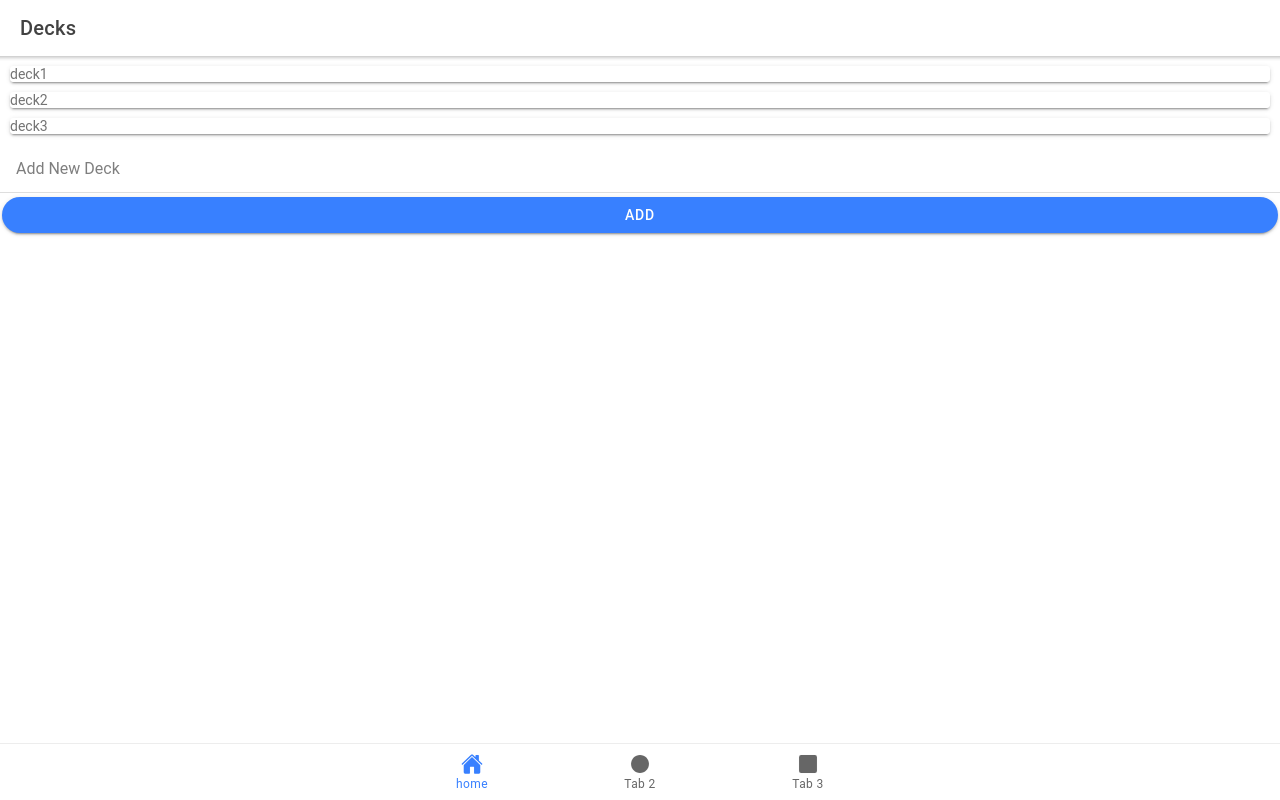
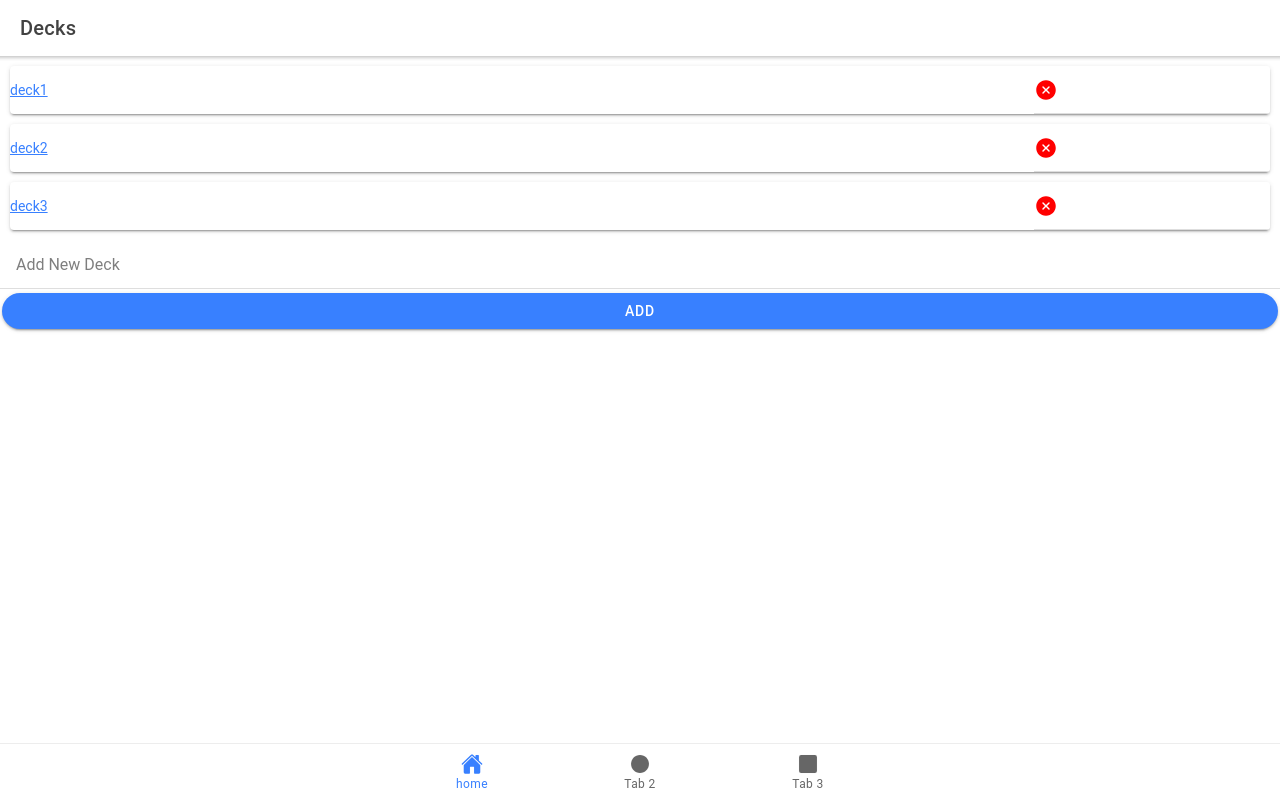
Before and after one commit to Mahyar-sh/speech-card, a React (Create React App) app: page /home in a window 1280 px wide. Built offline with nearby package versions, Linux system fonts and the light colour scheme.

Commit message:
add DeleteWords.tsx to remove words from decks

```diff
--- a/src/App.tsx
+++ b/src/App.tsx
@@ -10,7 +10,7 @@ import {
   setupIonicReact
 } from '@ionic/react';
 import { IonReactRouter } from '@ionic/react-router';
-import { ellipse, home, square,  } from 'ionicons/icons';
+import { card, ellipse, home, push, square,  } from 'ionicons/icons';
 
 
 /* Core CSS required for Ionic components to work properly */
@@ -43,10 +43,12 @@ import Tab2 from './pages/Tab2';
 import Tab3 from './pages/Tab3';
 import Decks from './components/Decks'
 import { useState } from 'react';
+import { Card } from './models/card';
 
 setupIonicReact();
 const App: React.FC = () => {
   const [data,setData]= useState<Deck[]>(firstWords);
+  // const [helpRender,setHelpRender] = useState<boolean>(true);
 
   const addNewDeck = (info:any):void =>{
 
@@ -54,7 +56,32 @@ const App: React.FC = () => {
     const allDeck:Deck[]= data;
     allDeck.push(newDeck);
     setData(allDeck);
-      console.log(info);
+    // setHelpRender(!helpRender);
+      // console.log(info);
+  };
+  const onDeleteDeck=(indexNumber:number)=>{
+    if(window.confirm('Do you want to delete deck?')){
+      const allDeck:Deck[]=data;
+      allDeck.splice(indexNumber,1);
+      setData(allDeck);
+      // setHelpRender(!helpRender);
+
+
+    }
+  }
+  const onDeleteWords= (n:number,i:number)=> {
+    data[i].words.splice(n,1);
+    setData(data);
+    // setHelpRender(!helpRender);
+
+    // console.log(data[i].words[n]);
+    // console.log(data[i]);
+  }
+  const addNewWord= (word:string,meanning:string, index:number):void =>{
+    const currentDeck:Deck=data[index];
+    currentDeck.words.push({word:word,meanning:meanning});
+    data.splice(index,1,currentDeck);
+    setData(data);
   };
 
   return(
@@ -66,6 +93,7 @@ const App: React.FC = () => {
           <Route exact path="/home" >
             <Home data={data}
             addNewDeck={addNewDeck}
+            onDeleteItem={(i:number)=> onDeleteDeck(i)}
             />
           </Route>
           <Route exact path="/tab2">
@@ -74,7 +102,7 @@ const App: React.FC = () => {
           <Route exact path="/tab3">
             <Tab3 />
           </Route>
-          <Decks data={data} />
+          <Decks onDeleteWords={onDeleteWords} onAddWord={addNewWord} data={data} />
           <Route exact path="/">
             <Redirect to="/home" />
           </Route>
--- a/src/components/Decks.tsx
+++ b/src/components/Decks.tsx
@@ -1,14 +1,45 @@
-import React , {Fragment} from "react";
+import React , {Fragment, useState} from "react";
 import { Route } from "react-router-dom";
 import {Deck} from '../models/deck';
 import {Card} from '../models/card';
-import { IonButton, IonCard, IonIcon, IonItem, IonList } from "@ionic/react";
+import { IonButton, IonCard, IonIcon, IonInput, IonItem, IonList } from "@ionic/react";
 import { home, returnUpBack } from "ionicons/icons";
+import '../pages/Home.css'
+import DeleteItem from "./DeleteItem";
+import DeleteWords from "./DeleteWords";
+
 
 type DecksProps ={
-data:Deck[]
+data:Deck[],
+onAddWord: (newWord:string,meanning:string,index:number)=>void,
+onDeleteWords: (n:number,i:number)=> void,
 };
-const Decks:React.FC<DecksProps> = ({data}):any|undefined =>{
+
+
+const Decks:React.FC<DecksProps> = ({data, onAddWord , onDeleteWords}) =>{
+
+    // add a new word
+    const [wordInput,setWordInput]= useState('');
+    const [meanningInput, setMeanningInput]= useState('');
+    const onWordInputChange= (e:any)=>{
+        setWordInput(e.target.value);
+    }
+    const onMeanningInputChange= (e:any)=>{
+        setMeanningInput(e.target.value);
+    }
+    const checkWord = (index:number)=>{
+        if(wordInput =='' ||  meanningInput ==''){
+            alert('please inter a word');
+            setWordInput('');
+            setMeanningInput('');
+        }
+        else {
+            onAddWord(wordInput,meanningInput,index);
+            setMeanningInput('');
+            setWordInput('');
+        }
+
+    }
 
     return(
         <Fragment >
@@ -19,7 +50,7 @@ const Decks:React.FC<DecksProps> = ({data}):any|undefined =>{
             </IonButton>
 
             {data.map((item:Deck,index)=>{
-                console.log(item.name);
+                const deckNumber= index;
                 return(
                 <Route key={index} exact path={`/home/${item.name}`} >
                     <IonList>
@@ -29,20 +60,34 @@ const Decks:React.FC<DecksProps> = ({data}):any|undefined =>{
                         {item.words.map((word:Card, index)=>{
                             return(
                                 <IonItem key={index}>
-                                    <IonCard>
+                                    <IonCard className='wordCard row'>
                                         {word.word}
-                                        <br/>
                                         {word.meanning}
                                     </IonCard>
+                                    <DeleteWords onDeleteWords={onDeleteWords} i={index} n={deckNumber} />
                                 </IonItem>
                             )
                         })}
+                        <IonCard>
+
+                        <IonInput onIonChange={(e:any)=>{onWordInputChange(e)}} value={wordInput} placeholder="add new word" />
+                        </IonCard>
+                        <IonCard>
+
+                        <IonInput onIonChange={(e:any)=>onMeanningInputChange(e)} value={meanningInput} placeholder="add meanning" />
+                        </IonCard>
+                        <IonButton expand='full'
+                        shape='round'
+                        onClick={(e)=>checkWord(index)}
+
+                         >add word</IonButton>
                     </IonList>
                 </Route>
                 );
             })}
         </Fragment>
     );
+
 };
 
 export default Decks;
--- /dev/null
+++ b/src/components/DeleteItem.tsx
@@ -0,0 +1,21 @@
+import { IonIcon } from "@ionic/react";
+import { closeCircle } from "ionicons/icons";
+import React from "react";
+
+type DeleteItemProps={
+    onDeleteItem:(n:number)=>void,
+    i:number
+}
+const DeleteItem:React.FC<DeleteItemProps> = ({onDeleteItem,i})=>{
+
+    return(
+        <IonIcon
+        onClick={() => {
+                onDeleteItem(i);
+        }}
+         style={{color:'red'}}
+         icon={closeCircle}
+         ></IonIcon>
+    )
+}
+export default DeleteItem;
--- /dev/null
+++ b/src/components/DeleteWords.tsx
@@ -0,0 +1,22 @@
+import { IonIcon } from "@ionic/react";
+import { closeCircle } from "ionicons/icons";
+import React from "react";
+
+type DeleteWordsProps={
+    onDeleteWords:(n:number,i:number)=>void,
+    n:number,
+    i:number,
+}
+const DeleteWords:React.FC<DeleteWordsProps> = ({onDeleteWords,n,i})=>{
+
+    return(
+        <IonIcon
+        onClick={() => {
+                onDeleteWords(n,i);
+        }}
+         style={{color:'red'}}
+         icon={closeCircle}
+         ></IonIcon>
+    )
+}
+export default DeleteWords;
--- a/src/models/deck.ts
+++ b/src/models/deck.ts
@@ -1,5 +1,5 @@
 import {Card} from './card';
 export type Deck = {
     name: string,
-    words: Card[]|[]
+    words: Card[]
 }
--- a/src/pages/Home.css
+++ b/src/pages/Home.css
@@ -0,0 +1,20 @@
+
+
+.row{
+    display:flex;
+    flex-direction: row;
+    align-items: center;
+    justify-content: space-between;
+
+}
+.itemName{
+    flex-basis: 70%;
+}
+.deleteItem{
+    flex-basis: 20%;
+}
+
+.wordCard{
+    display: block;
+    width: 100%;
+}
--- a/src/pages/Home.tsx
+++ b/src/pages/Home.tsx
@@ -1,31 +1,50 @@
 import React, { useState } from 'react';
 
-import { IonButton, IonCard, IonContent, IonHeader, IonInput, IonItem, IonPage, IonTitle, IonToolbar } from '@ionic/react';
+import { IonButton, IonCard, IonContent, IonHeader, IonIcon, IonInput, IonItem, IonPage, IonRouterLink, IonTab, IonTabButton, IonTitle, IonToolbar } from '@ionic/react';
+import {closeCircle} from 'ionicons/icons';
 
 import './Home.css';
 
 import { Deck } from '../models/deck';
 
+import DeleteItem from '../components/DeleteItem';
+import { Link } from 'react-router-dom';
+
 type HomeProps = {
   data:Deck[],
-  addNewDeck: (info:any)=> void
+  addNewDeck: (info:any)=> void,
+  onDeleteItem:(i:number)=>void,
 };
 
-const Home: React.FC<HomeProps> = ({data , addNewDeck}) => {
+const Home: React.FC<HomeProps> = ({data , addNewDeck, onDeleteItem}) => {
   const [inputData,setInputData] = useState('');
 
  const inputChange=(e:any)=>{
     setInputData(e.target.value);
  };
+
+const onHandleDeleteItem= (i:number)=>{
+  onDeleteItem(i);
+  setInputData('');
+}
   const decks = (info: Deck[] ):any => {
     return(
         info.map((item:any | undefined, index:number ):any | undefined =>{
           return(
 
-            <IonCard key={index}
+            <IonCard className='row' key={index}
               // onClick={(e)=> {e.preventDefault()}}
-              routerLink={`/home/${item.name}`} >
-              {item.name}
+               >
+                 <div className='itemName'>
+                <Link color='dark' to={`/home/${item.name}`}>{item.name}</Link>
+
+                 </div>
+                 <div className='deleteItem'>
+                <IonItem><DeleteItem
+                i={index}
+                onDeleteItem={(i:number)=> onHandleDeleteItem(i)}  /></IonItem>
+
+                 </div>
             </IonCard>
           );
         }
```
